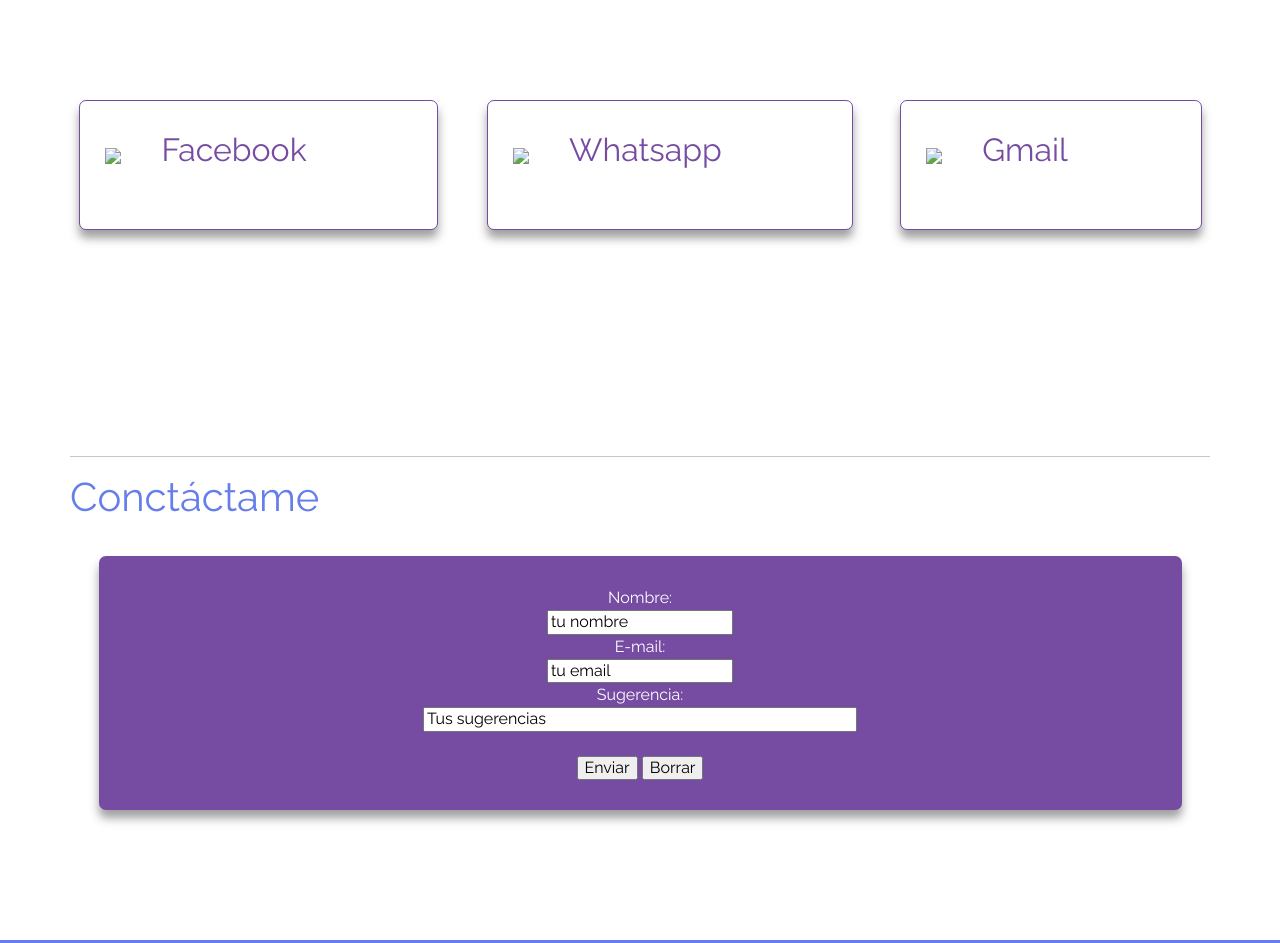
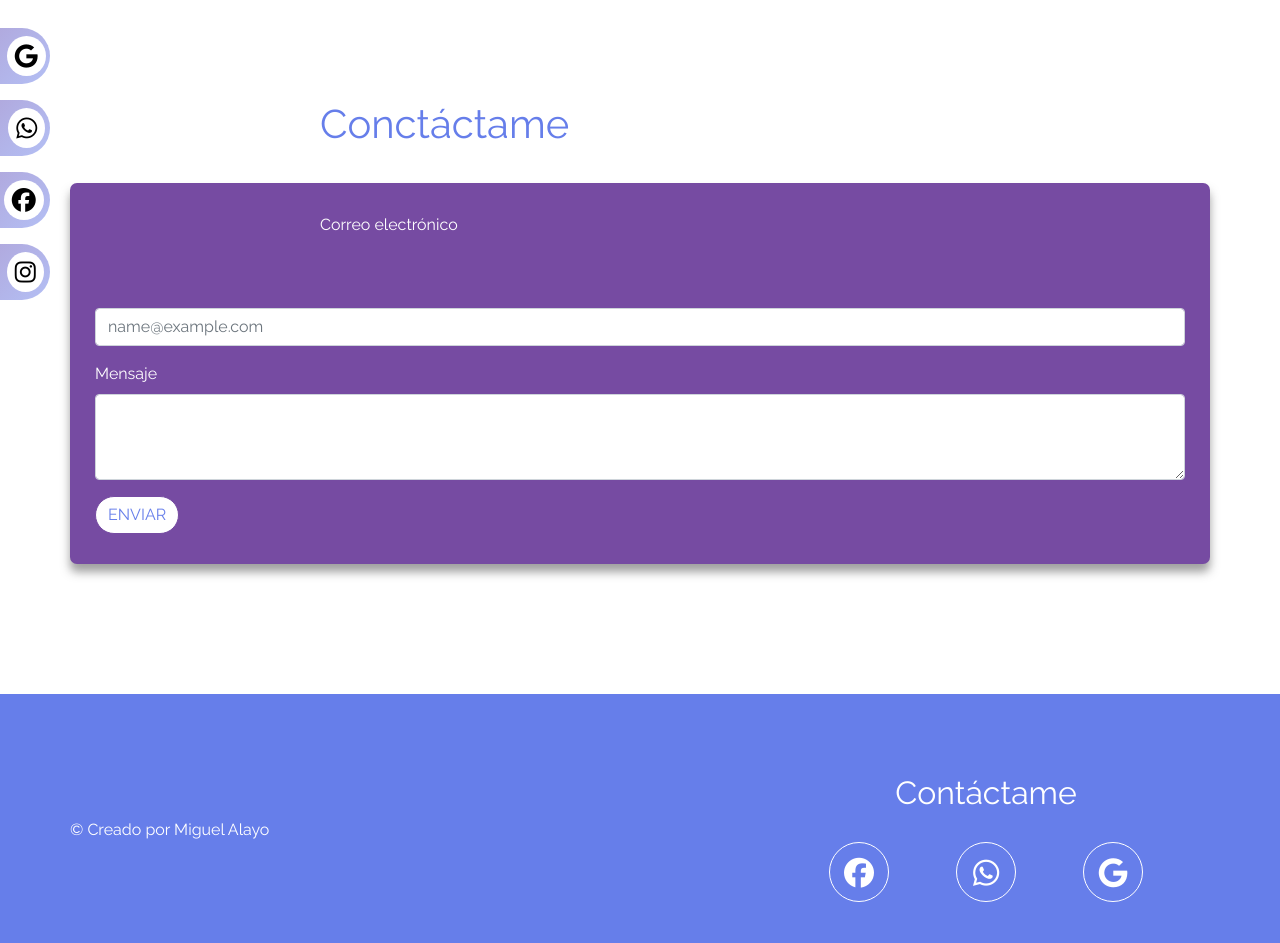
Before and after one commit to MigueAO/MigueAO.github.io, a plain HTML site: page Contact.html in a window 1280 px wide. Shown: the part 780-1723 px from the top of the page. Drawn offline with nearby package versions, Linux system fonts and the light colour scheme.

Commit message:
correcciones f2

```diff
--- a/Contact.html
+++ b/Contact.html
@@ -21,13 +21,15 @@
                       <div class="navbar-nav ms-auto">
                         <a class="nav-link px-5" href="index.html">INICIO</a>
                         <a class="nav-link px-4" href="About.html">ACERCA DE MÍ</a>
-                        <a class="nav-link active px-4" aria-current="page" href="Contact.html">CONTÁCTAME</a>
+                        <a class="nav-link fw-bold active px-4" aria-current="page" href="Contact.html">CONTÁCTAME</a>
                       </div>
                     </div>
                 </div>
             </nav>
-            <div class="container vh-100 ">
-                <h1 class="hero__title fw-bold text-white">CONTÁCTAME</h1>
+            <div class="container vh-100 position-relative">
+                <div class="position-absolute top-50 start-0 translate-middle-y">
+                    <h1 class="fs-1 fw-bold text-white">CONTÁCTAME</h1>
+                </div>
             </div>
             <div class="hero__wave" style="overflow: hidden;" >
                 <svg viewBox="0 0 500 150" preserveAspectRatio="none" style="height: 100%; width: 100%;">
@@ -38,49 +40,27 @@
         </header>
 
         <main>
-            <section class="contact container">
-                <div class="contact__grid">
-                    <article class="contact__item">
-                        <div class="contact__it">
-                            <a href="https://www.facebook.com/miguel.alayoorozco"><img src="img/facebook.svg" width="90"></a>
-                            <div class="like_text">
-                                <h3 class="contact__name">Facebook</h3>
-                            </div>
-                        </div>
-                    </article>
-
-                    <article class="contact__item">
-                        <div class="contact__it">
-                            <a href="http://wa.me/51968315796?text=Hola%20Migue"><img src="img/whatsapp.svg" width="90"></a>
-                            <div class="contact__text">
-                                <h3 class="contact__name">Whatsapp</h3>
-                            </div>
-                        </div>
-                    </article>
-
-                    <article class="contact__item">
-                        <div class="contact__it">
-                            <a href=" mailto:miguelalayo@outlook.com"><img src="img/gmail.svg" width="90"></a>
-                            <div class="contact__text">
-                                <h3 class="contact__name">Gmail</h3>
-                            </div>
-                        </div>
-                    </article>
+            <div class="container-fluid float-start w-25 p-0">
+                <ul class="nav flex-column">
+                    <li class="sli nav-item py-2 my-2 w-50"><a class="sa ps-3 fs-6 fw-bold text-white" href="">Google</a><i class="fab fa-google google p-1 p-sm-2 fs-4"></i></li>
+                    <li class="sli nav-item py-2 my-2 w-50"><a class="sa ps-3 fs-6 fw-bold text-white" href="">Whatsapp</a><i class="fab fa-whatsapp whatsapp p-2 fs-4"></i></li>
+                    <li class="sli nav-item py-2 my-2 w-50"><a class="sa ps-3 fs-6 fw-bold text-white" href="">Facebook</a><i class="fab fa-facebook facebook p-2 fs-4"></i></li>
+                    <li class="sli nav-item py-2 my-2 w-50"><a class="sa ps-3 fs-6 fw-bold text-white" href="">Instagram</a><i class="fab fa-instagram instagram p-2 fs-4"></i></li>
+                </ul>
+            </div>
+            <section class="container">
+                <h2 class="subtitle">Conctáctame</h2>
+                <div class="container form">
+                    <div class="mb-3">
+                        <label for="exampleFormControlInput1" class="form-label">Correo electrónico</label>
+                        <input type="email" class="form-control" id="exampleFormControlInput1" placeholder="name@example.com">
+                      </div>
+                      <div class="mb-3">
+                        <label for="exampleFormControlTextarea1" class="form-label">Mensaje</label>
+                        <textarea class="form-control" id="exampleFormControlTextarea1" rows="3"></textarea>
+                      </div>
+                      <button type="submit" class="btn btn-primary">ENVIAR</button>
                 </div>
-            </section>
-            <section class="container">
-                <hr>
-                <h2 class="subtitle">Conctáctame</h2>
-                <form class="form" action="MAILTO:sugerencias@miempresa.com" method="post" enctype="text/plain">
-                    Nombre:<br>
-                    <input type="text" name="name" value="tu nombre"><br>
-                    E-mail:<br>
-                    <input type="text" name="mail" value="tu email"><br>
-                    Sugerencia:<br>
-                    <input type="text" name="comment" value="Tus sugerencias" size="50"><br><br>
-                    <input type="submit" value="Enviar">
-                    <input type="reset" value="Borrar">
-                </form>
             </section>
         </main>
 
--- a/css/estilopersonal.css
+++ b/css/estilopersonal.css
@@ -42,10 +42,6 @@ body{
     background: linear-gradient(135deg, #667eea7e 0%, #764ba298 100%);
 }
 
-.hero__title{
-    font-size: 3.2rem;
-}
-
 .btn{
     background: #fff;
     border-color: #764ba2;
@@ -60,6 +56,57 @@ body{
     width: 100%;
     height: 100px;
 }
+
+.social{
+    height: 300px;
+    width: 300px;
+}
+.sli{
+    transform: translate(-110px);
+    background: linear-gradient(135deg, #764ba298 0%, #667eea7e 100%);
+    transition: .5s;
+    border-radius: 0 200px 200px 0;
+}
+.sli:hover:nth-child(1){
+    background: #db4a39;
+}
+.sli:hover:nth-child(2){
+    background: #00bb2d;
+}
+.sli:hover:nth-child(3){
+    background: #1877f2;
+}
+.sli:hover:nth-child(4){
+    background: #ff0080;
+}
+.sli:hover{
+    transform: translateX(0);
+}
+.sa{
+    text-decoration: none;
+}
+i{
+    border-radius: 50%;
+    color: #000;
+    background: #fff;
+}
+.google{
+    position: relative;
+    left: 45px;
+}
+.whatsapp{
+    position: relative;
+    left: 23px;
+}
+.facebook{
+    position: relative;
+    left: 23px;
+}
+.instagram{
+    position: relative;
+    left: 23px;
+}
+
 
 /*About*/
 
@@ -221,15 +268,12 @@ body{
 }
 
 .form{
-    width: 95%;
-    margin: 0 auto;
     background: var(--color-secondary);
     box-shadow: 0 8px 10px rgba(66,66,66, .5);
     border-radius: 7px;
     padding: 30px 25px;
     color: #fff;
     margin-bottom: 50px;
-    text-align: center;
 }
 
 /*footer*/
```
Also changed, not shown: About.html (+5 -3 lines), index.html (+7 -5 lines).
